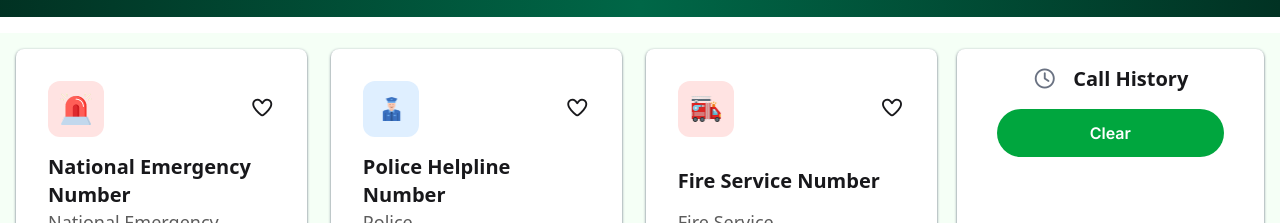
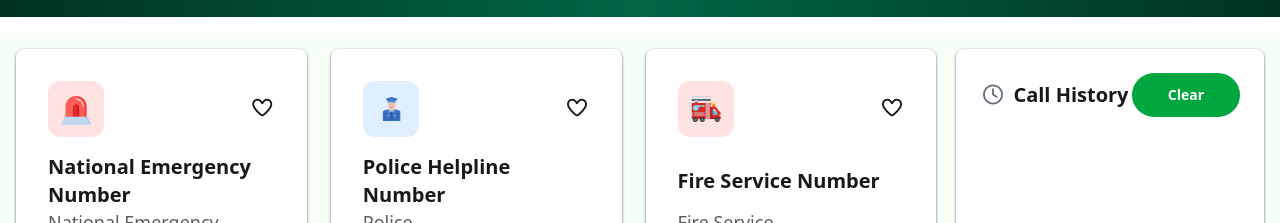
Before and after one commit to irfanulislamafif/B-12-A-05-Emergency-Hotline, a plain HTML site: page index.html in a window 1280 px wide. Shown: the part 288-511 px from the top of the page. Drawn offline with nearby package versions, Linux system fonts and the light colour scheme; a web font is replaced by a local one.

Commit message:
the 8th commit for adding last style

```diff
--- a/index.html
+++ b/index.html
@@ -441,19 +441,20 @@
           </div>
 
           <div
-            class="bg-white shadow-sm shadow-gray-500 w-full lg:w-1/4 p-4 rounded-lg">
-            <div
-              class="flex flex-col sm:flex-row lg:flex-col justify-between items-center gap-4 mx-6">
+            class="bg-white shadow-sm shadow-gray-500 w-full lg:w-1/4 p-6 rounded-lg">
+            <div class="flex justify-between items-center mb-6">
               <p class="text-xl flex items-center gap-2">
-                <i class="fa-regular fa-clock text-gray-500"></i
-                ><span class="font-bold ml-2">Call History</span>
+                <i class="fa-regular fa-clock text-gray-500"></i>
+                <span class="font-bold">Call History</span>
               </p>
               <button
-                class="bg-[#00a63e] text-white font-[600] text-center copy-btn rounded-[50px] px-[36px] py-[12px] w-full sm:w-auto lg:w-full">
+                id="clear-history-btn"
+                class="bg-[#00a63e] text-white font-semibold rounded-[50px] px-[36px] py-[12px] text-sm">
                 Clear
               </button>
-              <div></div>
             </div>
+
+            <div id="history-container" class="space-y-4"></div>
           </div>
         </section>
       </section>
```
